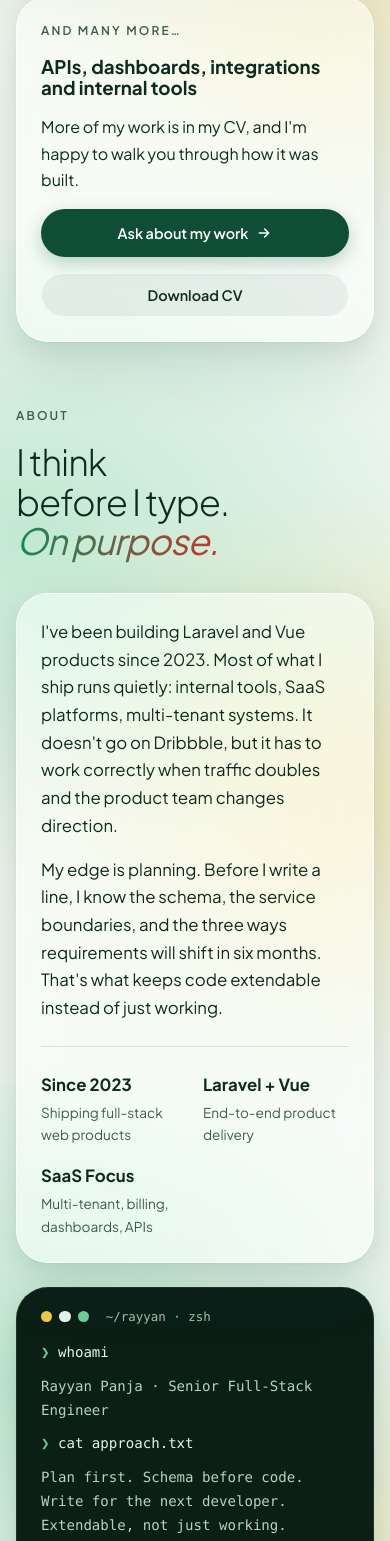
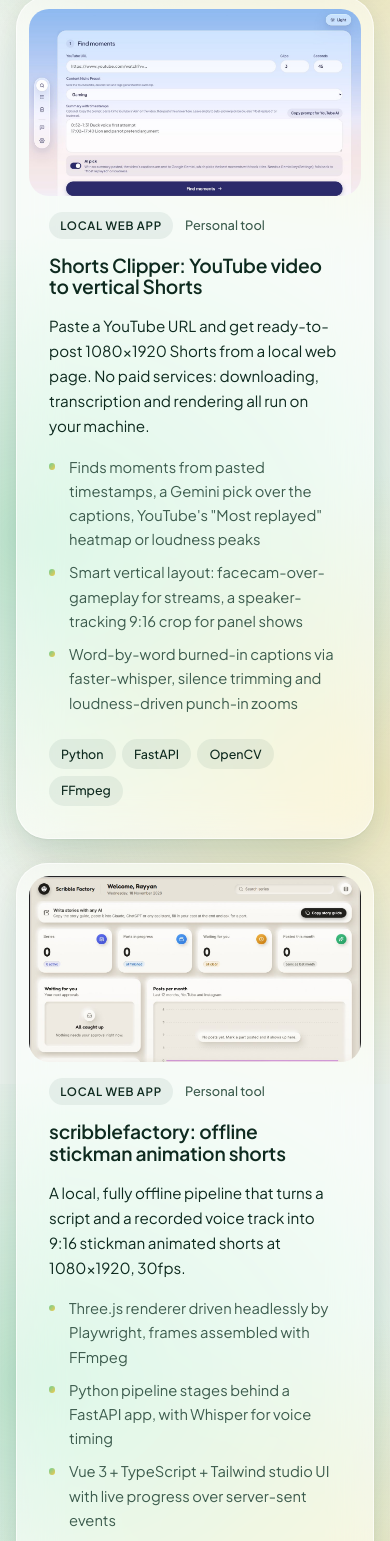
Before and after one commit to RayyanPanja-123/portfolio, a plain HTML site: page index.html in a window 390 px wide. Shown: the part 3980-5521 px from the top of the page. Drawn offline with Linux system fonts and the light colour scheme.

Commit message:
Add Shorts Clipper and scribblefactory project cards with screenshots
Co-Authored-By: Claude Opus 5.5 <noreply@anthropic.com>

```diff
--- a/index.html
+++ b/index.html
@@ -337,6 +337,54 @@
                         </div>
                     </article>
 
+                    <article class="glass card card--media project-card reveal" style="--delay: 0ms">
+                        <img class="card__media project-thumb" src="assets/images/shorts-clipper-preview.jpeg" width="1280" height="800" loading="lazy"
+                            alt="Shorts Clipper web app: the Find moments step with a YouTube URL field, clip count, niche preset, pasted timestamps and an AI pick toggle">
+                        <div class="card__body">
+                            <p class="project-meta">
+                                <span class="badge">Local web app</span>
+                                <span>Personal tool</span>
+                            </p>
+                            <h3>Shorts Clipper: YouTube video to vertical Shorts</h3>
+                            <p>
+                                Paste a YouTube URL and get ready-to-post 1080×1920 Shorts from a local web page.
+                                No paid services: downloading, transcription and rendering all run on your machine.
+                            </p>
+                            <ul class="points">
+                                <li>Finds moments from pasted timestamps, a Gemini pick over the captions, YouTube's "Most replayed" heatmap or loudness peaks</li>
+                                <li>Smart vertical layout: facecam-over-gameplay for streams, a speaker-tracking 9:16 crop for panel shows</li>
+                                <li>Word-by-word burned-in captions via faster-whisper, silence trimming and loudness-driven punch-in zooms</li>
+                            </ul>
+                            <ul class="tags" aria-label="Stack">
+                                <li>Python</li><li>FastAPI</li><li>OpenCV</li><li>FFmpeg</li>
+                            </ul>
+                        </div>
+                    </article>
+
+                    <article class="glass card card--media project-card reveal" style="--delay: 100ms">
+                        <img class="card__media project-thumb" src="assets/images/scribblefactory-preview.jpeg" width="1280" height="800" loading="lazy"
+                            alt="Scribble Factory dashboard: series, parts in progress, approvals and a posts-per-month chart">
+                        <div class="card__body">
+                            <p class="project-meta">
+                                <span class="badge">Local web app</span>
+                                <span>Personal tool</span>
+                            </p>
+                            <h3>scribblefactory: offline stickman animation shorts</h3>
+                            <p>
+                                A local, fully offline pipeline that turns a script and a recorded voice track into
+                                9:16 stickman animated shorts at 1080×1920, 30fps.
+                            </p>
+                            <ul class="points">
+                                <li>Three.js renderer driven headlessly by Playwright, frames assembled with FFmpeg</li>
+                                <li>Python pipeline stages behind a FastAPI app, with Whisper for voice timing</li>
+                                <li>Vue 3 + TypeScript + Tailwind studio UI with live progress over server-sent events</li>
+                            </ul>
+                            <ul class="tags" aria-label="Stack">
+                                <li>Three.js</li><li>Python</li><li>FastAPI</li><li>Vue</li><li>TypeScript</li>
+                            </ul>
+                        </div>
+                    </article>
+
                     <!-- Not an <article>, so the stack filter/search doesn't count it as a project -->
                     <div class="glass card project-more reveal" style="--delay: 0ms">
                         <p class="eyebrow">And many more…</p>
```
Also changed, not shown: assets/images/scribblefactory-preview.jpeg (added), assets/images/shorts-clipper-preview.jpeg (added).
